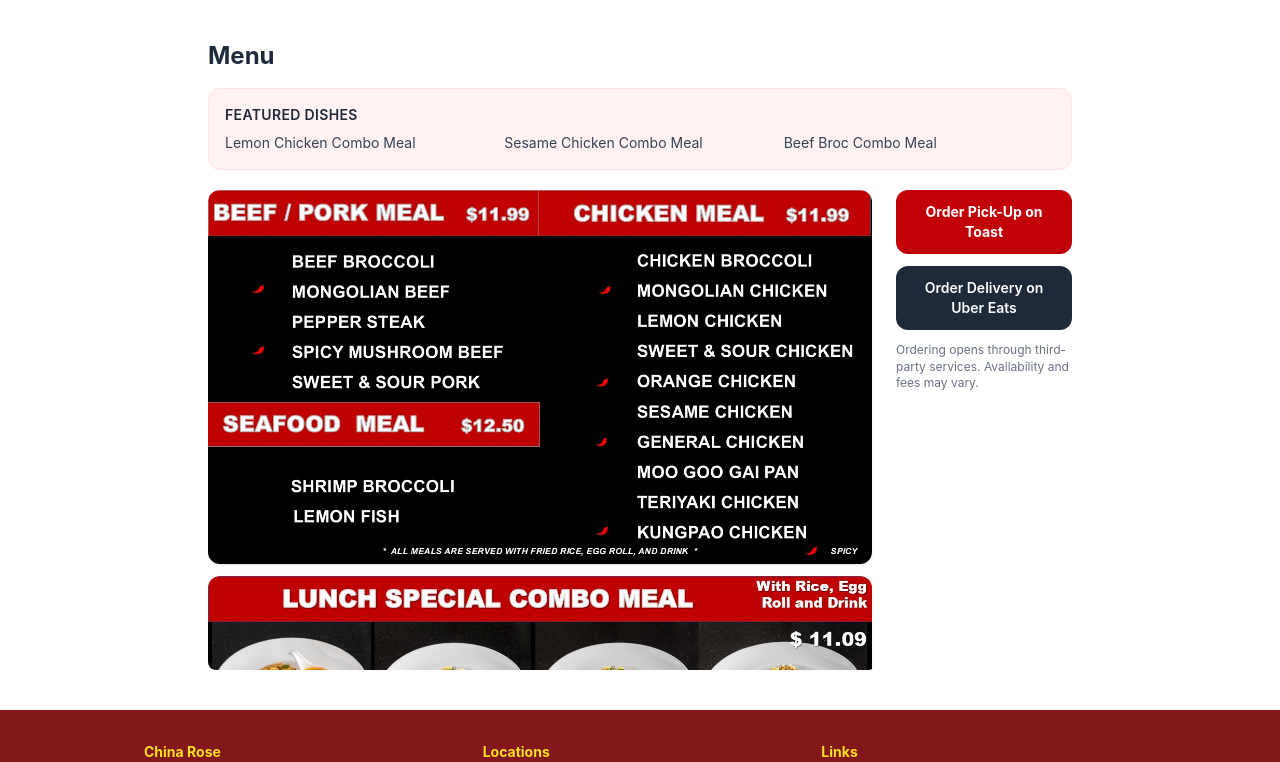
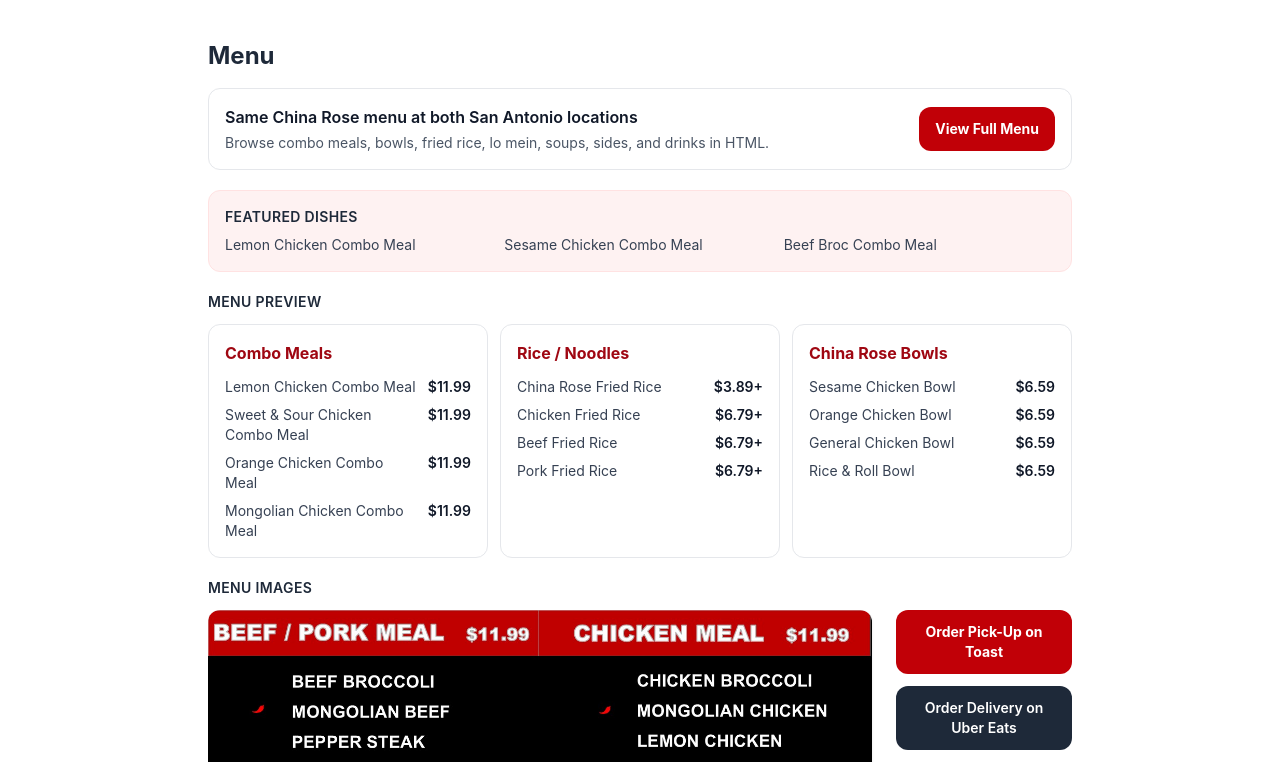
Before and after one commit to marcopolocheung/CR-Website, a Next.js app: page /locations/w-military in a window 1280 px wide. Shown: the part 496-1258 px from the top of the page. Built offline with nearby package versions, Linux system fonts and the light colour scheme.

Commit message:
feat(seo): add crawlable location menu previews

```diff
--- a/src/app/(public)/menu/page.tsx
+++ b/src/app/(public)/menu/page.tsx
@@ -3,7 +3,7 @@
 import Link from 'next/link'
 import { featuredDishes } from '@/data/featuredDishes'
 import menuData from '@/data/menu.json'
-import { toId } from '@/lib/menuUtils'
+import { formatMenuItemName, type MenuCategory, type MenuItem, toId } from '@/lib/menuUtils'
 import { publicPageMetadata } from '@/lib/seo'
 
 export const metadata: Metadata = publicPageMetadata({
@@ -13,18 +13,10 @@
   absoluteTitle: true,
 })
 
-type MenuItem = { name: string; image?: string; price: string | null; description: string | null }
-type Section  = { subcategory: string; items: MenuItem[] }
-type Category = { category: string; sections: Section[] }
-
-const data = menuData as Category[]
-
-function formatItemName(name: string) {
-  return name.toLowerCase().replace(/\b\w/g, c => c.toUpperCase())
-}
+const data = menuData as MenuCategory[]
 
 function ItemCard({ item }: { item: MenuItem }) {
-  const itemName = formatItemName(item.name)
+  const itemName = formatMenuItemName(item.name)
 
   return (
     <div className="flex gap-4 items-start bg-white rounded-xl shadow-sm border border-gray-100 p-3 hover:shadow-md transition-shadow">
@@ -106,7 +98,7 @@
             href={`#${toId(cat.category)}`}
             className="bg-red-50 hover:bg-red-100 text-red-800 text-xs font-semibold px-3 py-1.5 rounded-full transition-colors border border-red-200"
           >
-            {formatItemName(cat.category)}
+            {formatMenuItemName(cat.category)}
           </a>
         ))}
       </nav>
@@ -116,14 +108,14 @@
         {data.map(cat => (
           <section key={cat.category} id={toId(cat.category)}>
             <h2 className="text-xl font-bold text-gray-900 border-b-2 border-red-700 pb-2 mb-6">
-              {formatItemName(cat.category)}
+              {formatMenuItemName(cat.category)}
             </h2>
 
             {cat.sections.map(sec => (
               <div key={sec.subcategory} className="mb-8">
                 {sec.subcategory && (
                   <h3 className="text-sm font-semibold text-gray-500 tracking-wide mb-4">
-                    {formatItemName(sec.subcategory)}
+                    {formatMenuItemName(sec.subcategory)}
                   </h3>
                 )}
                 <div className="grid grid-cols-1 sm:grid-cols-2 gap-3">
--- a/src/components/LocationPageContent.tsx
+++ b/src/components/LocationPageContent.tsx
@@ -1,4 +1,7 @@
 import Image from 'next/image'
+import Link from 'next/link'
+import menuData from '@/data/menu.json'
+import { formatMenuItemName, getMenuPreviewSections, type MenuCategory } from '@/lib/menuUtils'
 
 interface Props {
   name: string
@@ -15,6 +18,7 @@
 
 const BASE = process.env.NEXT_PUBLIC_BASE_PATH ?? ''
 const MENU_IMAGES = [`${BASE}/imgs/menu1.jpg`, `${BASE}/imgs/menu2.jpg`, `${BASE}/imgs/menu3.jpg`, `${BASE}/imgs/menu4.jpg`]
+const MENU_PREVIEW_SECTIONS = getMenuPreviewSections(menuData as MenuCategory[])
 
 export default function LocationPageContent({
   name, addressLines, phone, phoneHref, toastUrl, uberUrl, mapUrl, services, featuredDishes, menuNote,
@@ -75,6 +79,21 @@
       {/* menu section with images and the order buttons */}
       <section>
         <h2 className="text-2xl font-bold text-gray-800 mb-4">Menu</h2>
+        <div className="mb-5 flex flex-col gap-3 rounded-xl border border-gray-200 bg-white p-4 sm:flex-row sm:items-center sm:justify-between">
+          <div>
+            <p className="font-semibold text-gray-900">Same China Rose menu at both San Antonio locations</p>
+            <p className="mt-1 text-sm text-gray-600">
+              Browse combo meals, bowls, fried rice, lo mein, soups, sides, and drinks in HTML.
+            </p>
+          </div>
+          <Link
+            href="/menu"
+            className="inline-flex justify-center rounded-xl bg-red-700 px-4 py-3 text-sm font-bold text-white hover:bg-red-800 focus-visible:outline focus-visible:outline-2 focus-visible:outline-offset-2 focus-visible:outline-red-700 transition-colors"
+          >
+            View Full Menu
+          </Link>
+        </div>
+
         <div className="mb-5 rounded-xl border border-red-100 bg-red-50 p-4">
           <h3 className="font-semibold text-gray-800 text-sm uppercase tracking-wide mb-2">Featured dishes</h3>
           <ul className="grid gap-2 text-sm text-gray-700 sm:grid-cols-3">
@@ -82,6 +101,27 @@
               <li key={dish}>{dish}</li>
             ))}
           </ul>
+        </div>
+
+        <div className="mb-5">
+          <h3 className="font-semibold text-gray-800 text-sm uppercase tracking-wide mb-3">Menu preview</h3>
+          <div className="grid gap-3 md:grid-cols-3">
+            {MENU_PREVIEW_SECTIONS.map((section) => (
+              <div key={section.category} className="rounded-xl border border-gray-200 bg-white p-4">
+                <Link href={section.href} className="font-bold text-red-800 hover:text-red-900 hover:underline">
+                  {formatMenuItemName(section.category)}
+                </Link>
+                <ul className="mt-3 space-y-2 text-sm text-gray-700">
+                  {section.items.map((item) => (
+                    <li key={item.name} className="flex gap-3">
+                      <span className="min-w-0 flex-1">{formatMenuItemName(item.name)}</span>
+                      {item.price && <span className="shrink-0 font-semibold text-gray-900">{item.price}</span>}
+                    </li>
+                  ))}
+                </ul>
+              </div>
+            ))}
+          </div>
         </div>
 
         {/* on mobile the order buttons go above the menu so they dont get buried */}
@@ -109,6 +149,7 @@
           </p>
         </div>
 
+        <h3 className="font-semibold text-gray-800 text-sm uppercase tracking-wide mb-3">Menu images</h3>
         {/* on larger screens the menu and buttons are side by side i thinkk its easier that way */}
         <div className="flex gap-5 items-start">
           {/* the scrollable columm where all the menu images stack up */}
--- a/src/lib/menuUtils.ts
+++ b/src/lib/menuUtils.ts
@@ -1,5 +1,45 @@
 export function toId(s: string): string {
   return s.toLowerCase().replace(/[^a-z0-9]+/g, '-')
+}
+
+export type MenuItem = {
+  name: string
+  image?: string
+  price: string | null
+  description: string | null
+}
+
+export type MenuSection = {
+  subcategory: string
+  items: MenuItem[]
+}
+
+export type MenuCategory = {
+  category: string
+  sections: MenuSection[]
+}
+
+export type MenuPreviewSection = {
+  category: string
+  href: string
+  items: MenuItem[]
+}
+
+export function formatMenuItemName(name: string) {
+  return name.toLowerCase().replace(/\b\w/g, c => c.toUpperCase())
+}
+
+export function getMenuPreviewSections(menu: MenuCategory[]): MenuPreviewSection[] {
+  const featuredCategories = ['COMBO MEALS', 'RICE / NOODLES', 'CHINA ROSE BOWLS']
+
+  return featuredCategories
+    .map((categoryName) => menu.find((category) => category.category === categoryName))
+    .filter((category): category is MenuCategory => Boolean(category))
+    .map((category) => ({
+      category: category.category,
+      href: `/menu#${toId(category.category)}`,
+      items: category.sections.flatMap((section) => section.items).slice(0, 4),
+    }))
 }
 
 export function parsePrice(price: string | null): number | null {
```
